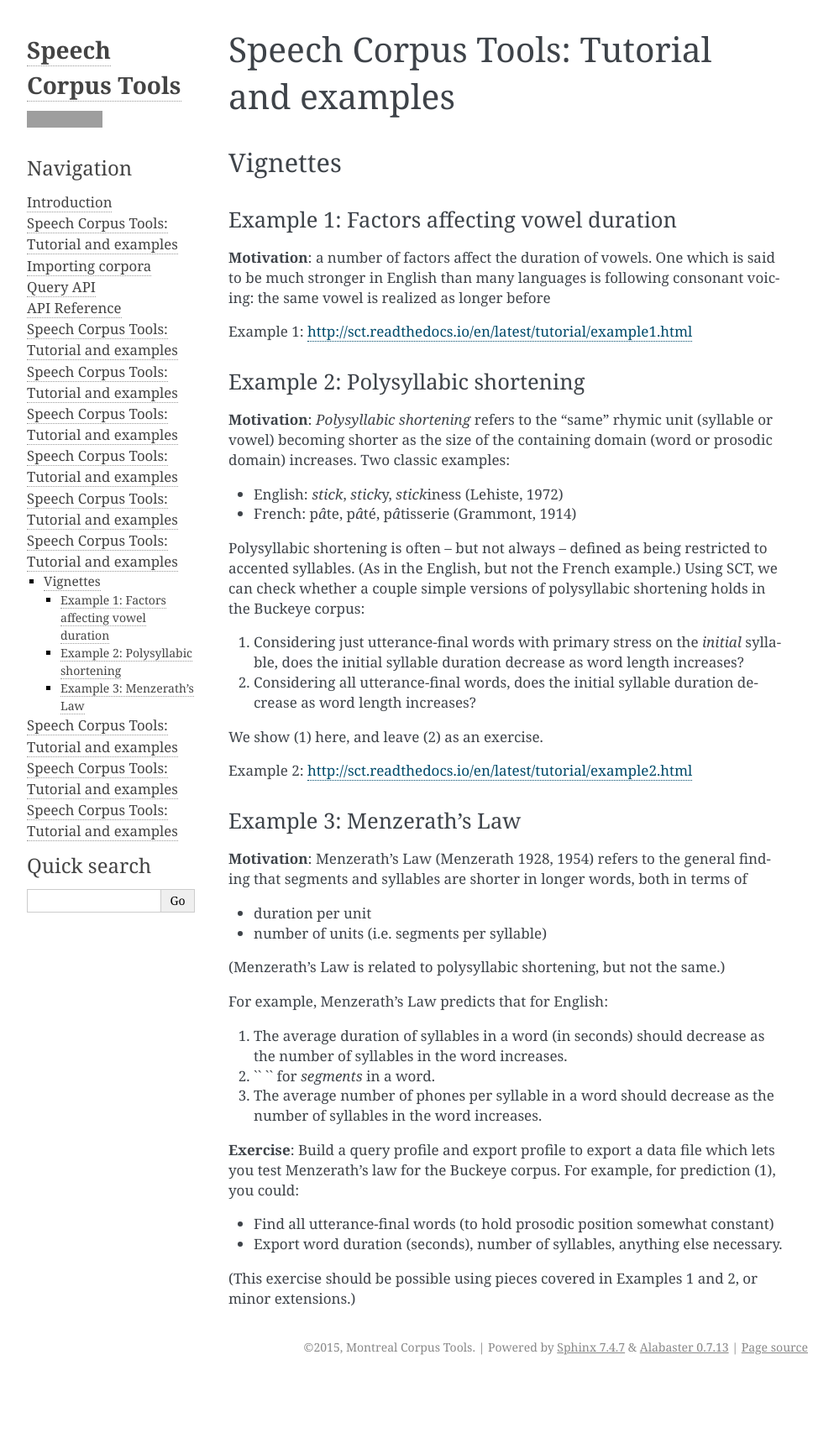
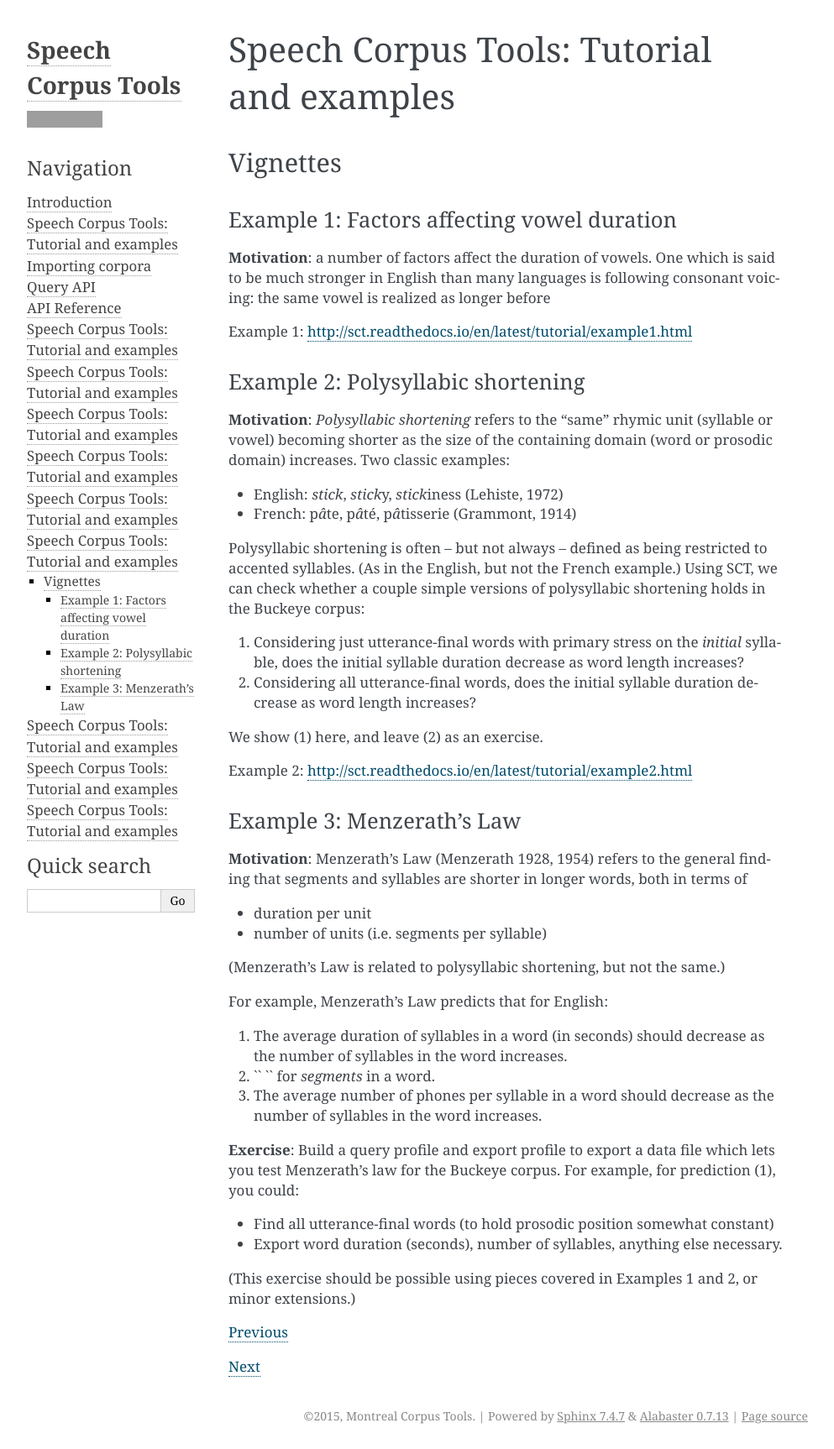
Before and after one commit to MontrealCorpusTools/speechcorpustools, a Sphinx documentation site: the page built from docs/source/tutorial/vignetteMain.rst, in a window 1280 px wide. Shown: the whole page at 84% size, without its empty margins (148-1141 px from the left). Built offline with Sphinx 7.4.7, drawn with Linux system fonts in a browser that asks for light colours; pages that are not in the unit, such as notebooks, are missing from menus; before the commit the page ends 1644 px from its top, so only the background shows below that; grey boxes are pictures that could not be loaded.

Commit message:
one point of entry to tutorial

```diff
--- a/docs/source/tutorial/example2.rst
+++ b/docs/source/tutorial/example2.rst
@@ -127,4 +127,4 @@ This plot is quite similar for 1-4 sylalbles to the plot where only initial-stre
 
 `Previous <http://sct.readthedocs.io/en/latest/tutorial/vignetteMain.html>`_
 
-`Next <http://sct.readthedocs.io/en/latest/tutorial/tutorial.html>`_
+`Next <http://sct.readthedocs.io/en/latest/tutorial/tutorial2.html>`_
--- a/docs/source/tutorial/vignetteMain.rst
+++ b/docs/source/tutorial/vignetteMain.rst
@@ -59,3 +59,8 @@ For example, Menzerath's Law predicts that for English:
 * Export word duration (seconds), number of syllables, anything else necessary.
 
 (This exercise should be possible using pieces covered in Examples 1 and 2, or minor extensions.)
+
+
+`Previous <http://sct.readthedocs.io/en/latest/tutorial/enrichment.html>`_
+
+`Next <http://sct.readthedocs.io/en/latest/tutorial/example1.html>`_
```
